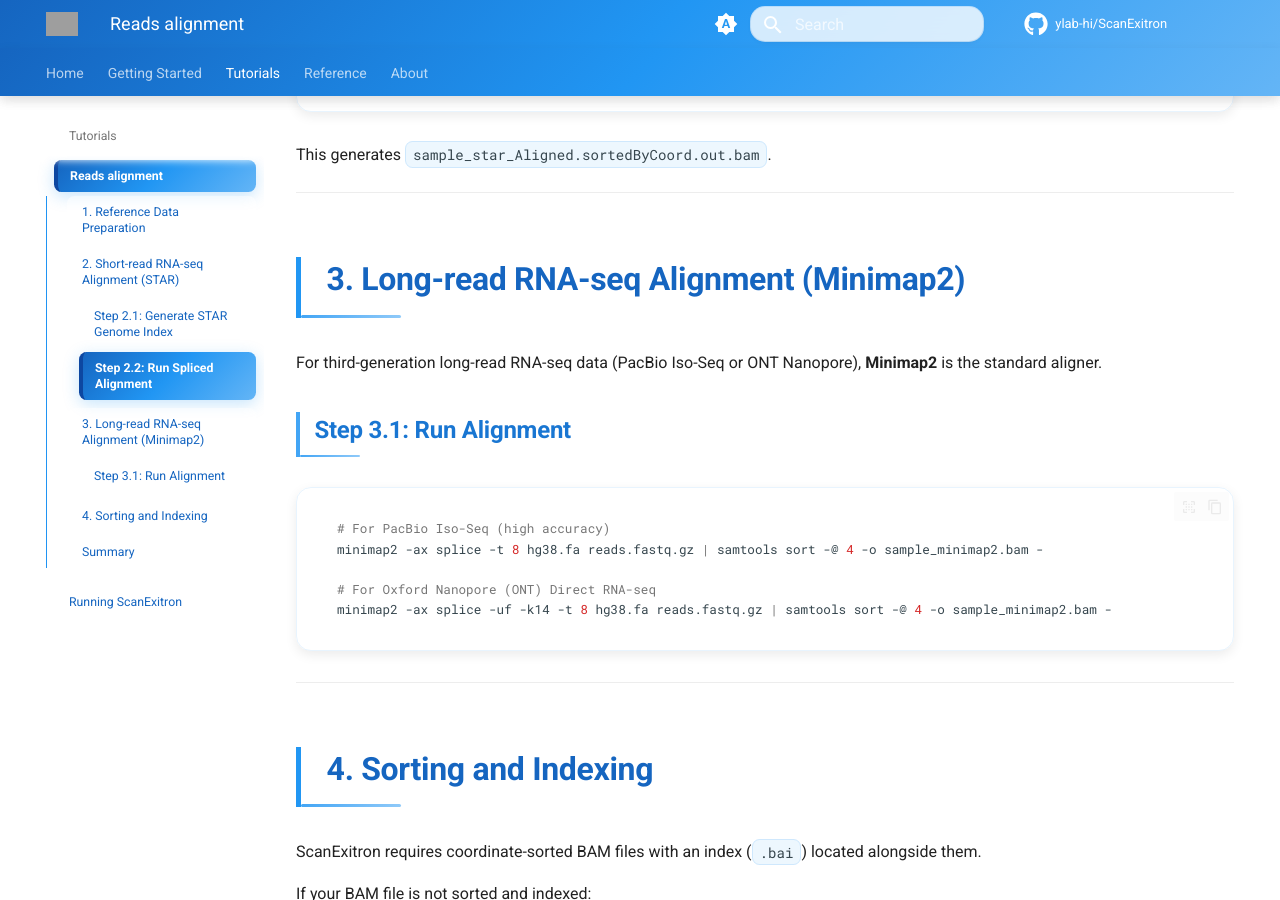
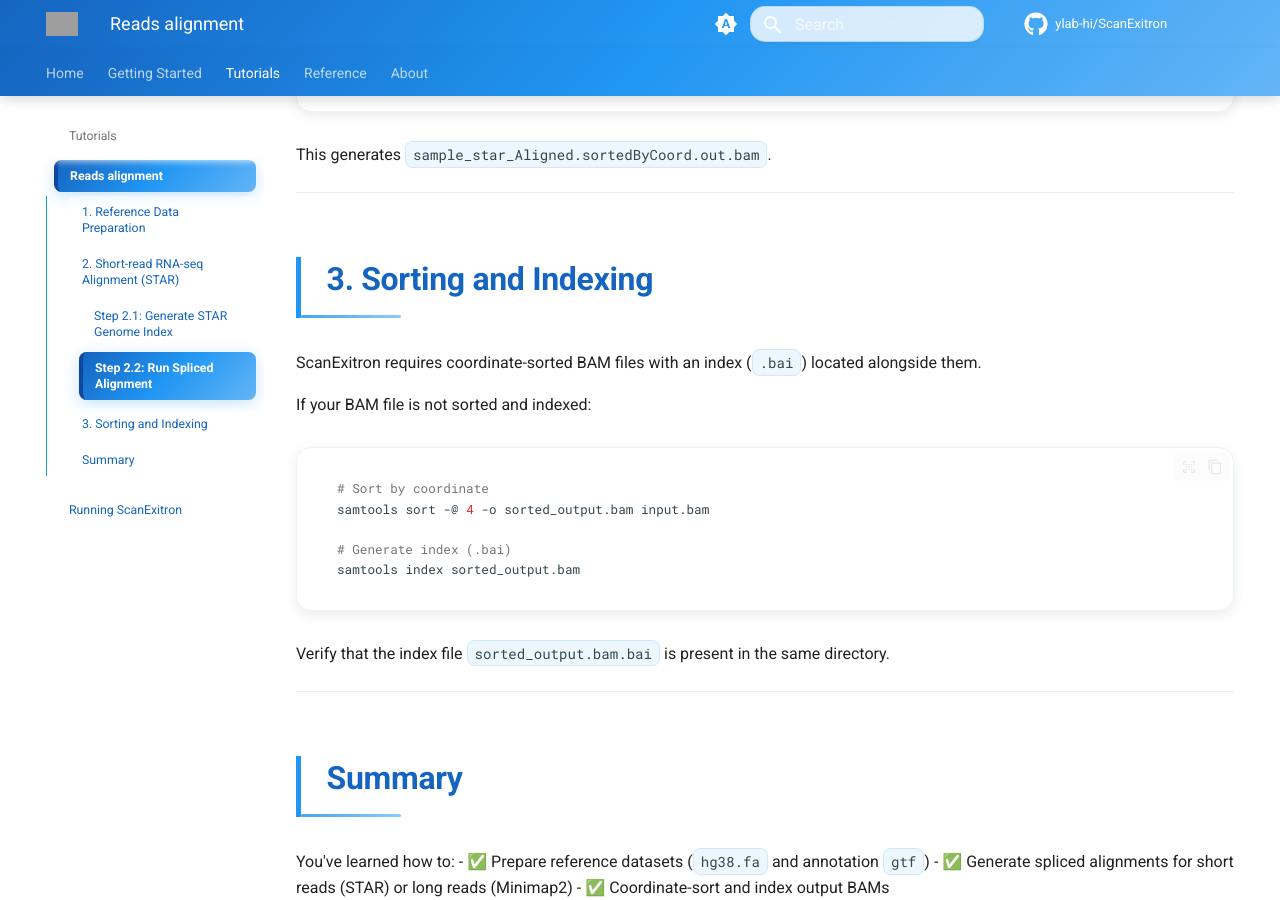
Before and after one commit to ylab-hi/ScanExitron, an MkDocs documentation site: the page built from docs/tutorials/reads-alignment.md, in a window 1280 px wide and 900 px high, scrolled down 1788 px. Built offline with MkDocs 1.6.1 and Material for MkDocs 9.7.7, drawn with Linux system fonts in a browser that asks for light colours; comment, search, counter and statistics services are not loaded; some of the changed text lies outside the part shown; grey boxes are pictures that could not be loaded.

````diff
--- a/docs/tutorials/reads-alignment.md
+++ b/docs/tutorials/reads-alignment.md
@@ -11,7 +11,7 @@
 
     **Prerequisites**:
     - SAMtools installed
-    - Aligners installed (STAR or Minimap2)
+    - Aligners installed (STAR or HISAT2)
 
     **Time**: ~30 minutes to several hours, depending on dataset size.
 
@@ -63,23 +63,7 @@
 
 ---
 
-## 3. Long-read RNA-seq Alignment (Minimap2)
-
-For third-generation long-read RNA-seq data (PacBio Iso-Seq or ONT Nanopore), **Minimap2** is the standard aligner.
-
-### Step 3.1: Run Alignment
-
-```bash
-# For PacBio Iso-Seq (high accuracy)
-minimap2 -ax splice -t 8 hg38.fa reads.fastq.gz | samtools sort -@ 4 -o sample_minimap2.bam -
-
-# For Oxford Nanopore (ONT) Direct RNA-seq
-minimap2 -ax splice -uf -k14 -t 8 hg38.fa reads.fastq.gz | samtools sort -@ 4 -o sample_minimap2.bam -
-```
-
----
-
-## 4. Sorting and Indexing
+## 3. Sorting and Indexing
 
 ScanExitron requires coordinate-sorted BAM files with an index (`.bai`) located alongside them.
 
````
Also changed, not shown: 3 other files.
